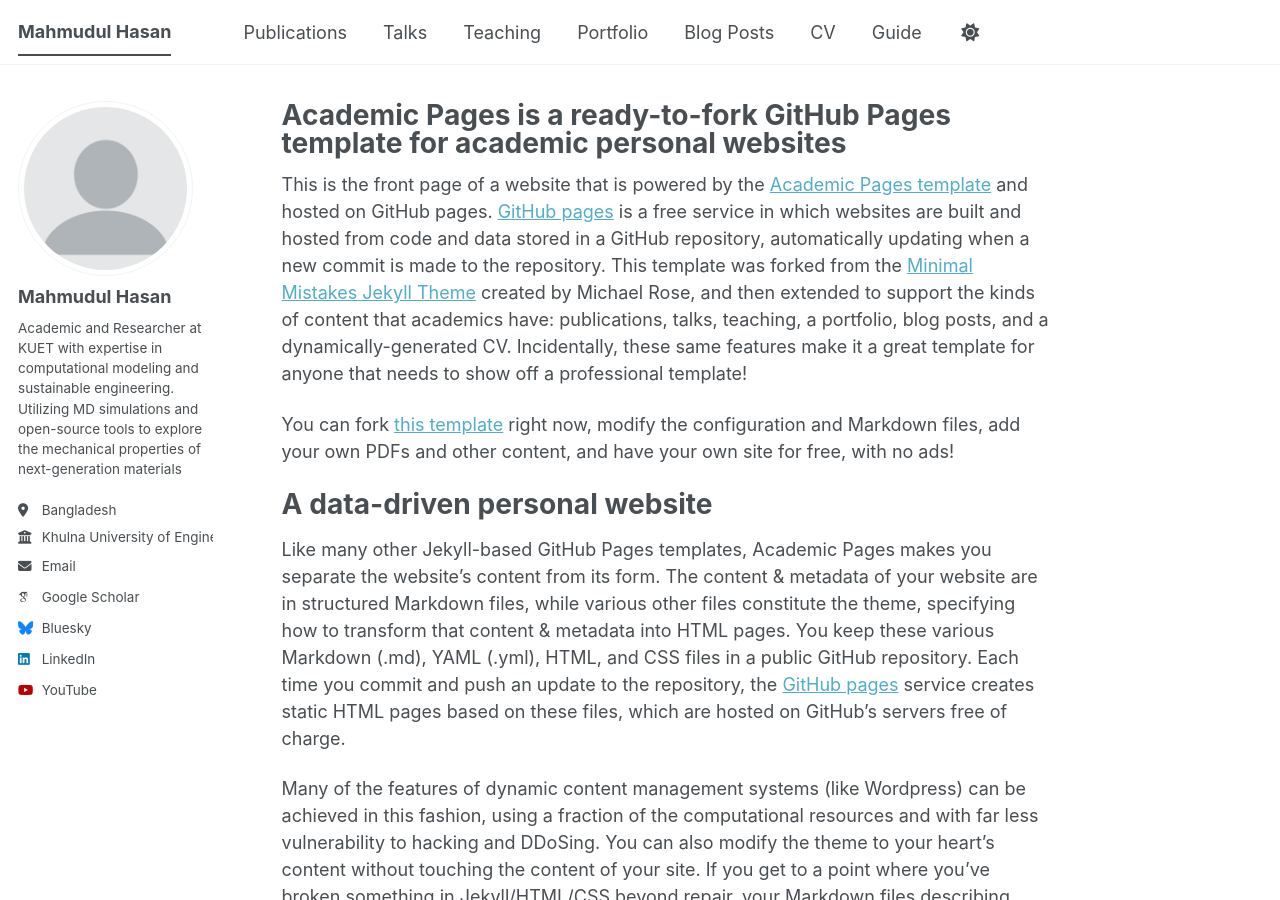
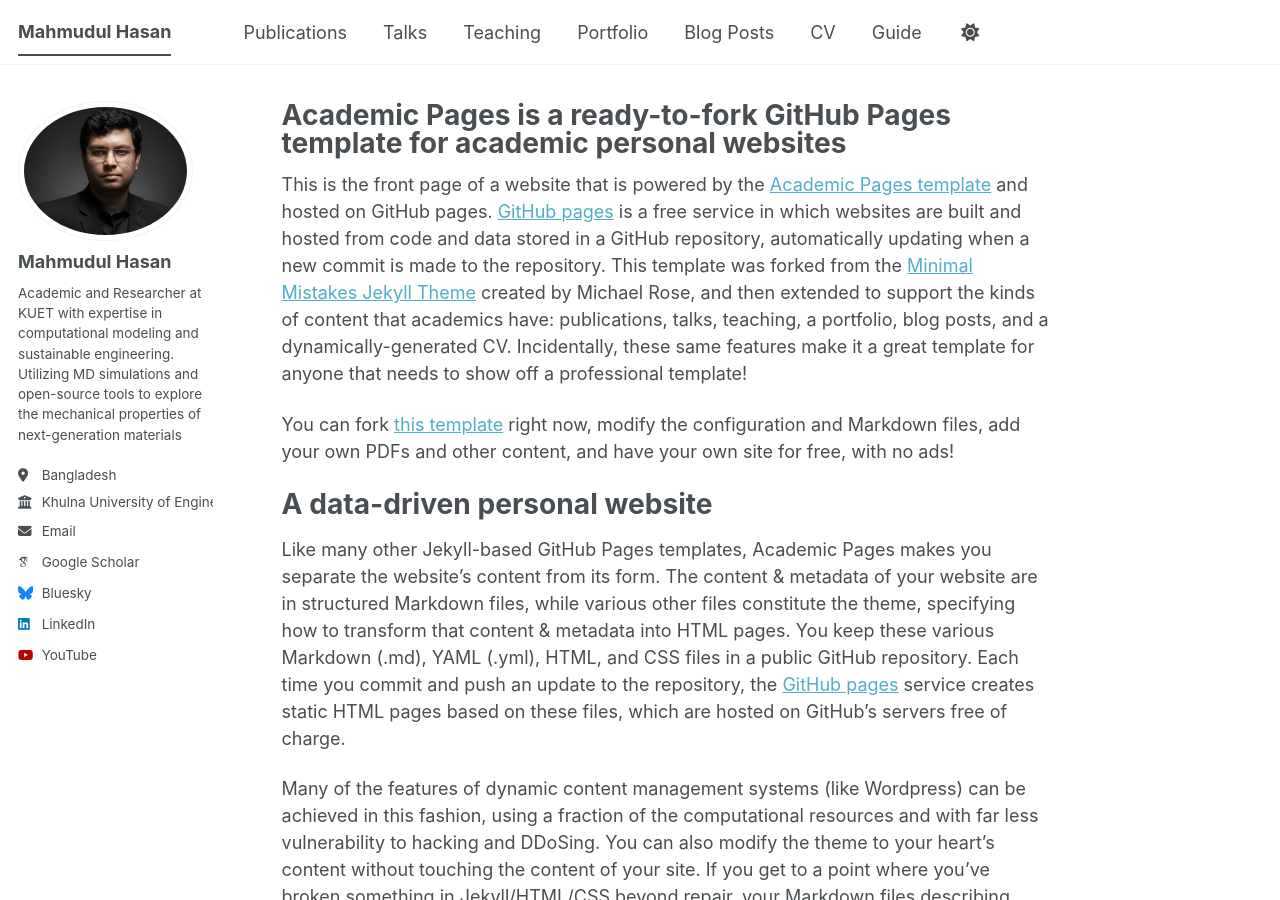
Before and after one commit to m-hasanr/m-hasanr.github.io, a Jekyll site: the page built from _pages/about.md, in a window 1280 px wide and 900 px high. Built offline with Jekyll 4.4.1, drawn with Linux system fonts in a browser that asks for light colours; some web fonts are replaced; a script bundle is joined from its source files by our own code; library files that are not in the unit come from our copies.

Commit message:
Change avatar filename in configuration
Updated the avatar filename to match the new image.

```diff
--- a/_config.yml
+++ b/_config.yml
@@ -23,7 +23,7 @@
 #               Additional customization can be done by editing /_includes/author-profile.html
 author:
   # Biographic information
-  avatar           : "profile.png"
+  avatar           : "ProfilePhoto.png"
   name             : "Mahmudul Hasan"
   pronouns         : # example: "he/him"
   bio              : "Academic and Researcher at KUET with expertise in computational modeling and sustainable engineering. Utilizing MD simulations and open-source tools to explore the mechanical properties of next-generation materials"
```
